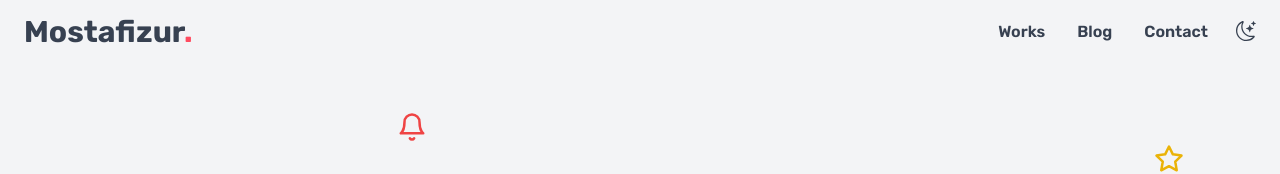
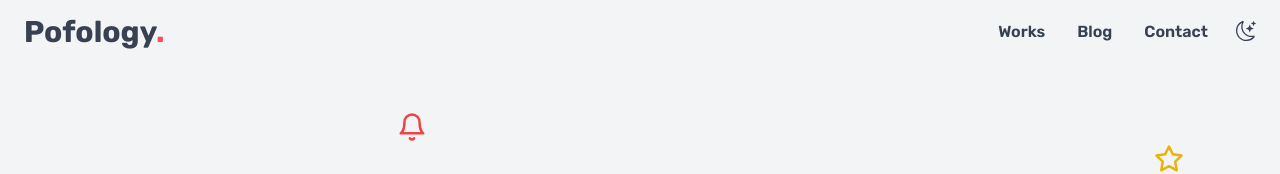
Before and after one commit to mostafizurhimself/getprofile, a Next.js app in the folder pofology/: page / in a window 1280 px wide. Shown: the top 174 px of the page. Built offline with nearby package versions, Linux system fonts and the light colour scheme.

Commit message:
Update some config

```diff
--- a/pofology/src/components/partials/Menu.tsx
+++ b/pofology/src/components/partials/Menu.tsx
@@ -16,7 +16,7 @@ const Menu = () => {
       <div className="mx-auto flex h-16 max-w-7xl items-center px-4 md:px-6">
         <Link href="/">
           <a className="text-3xl  font-bold">
-            <span>Mostafizur</span>
+            <span>Pofology</span>
             <span className="text-primary-500">.</span>
           </a>
         </Link>
@@ -127,7 +127,7 @@ const Menu = () => {
                 <div className="border-b px-2 pb-4 dark:border-gray-700">
                   <Link href="/">
                     <a className="text-3xl  font-bold">
-                      <span>Mostafizur</span>
+                      <span>Pofology</span>
                       <span className="text-primary-500">.</span>
                     </a>
                   </Link>
--- a/pofology/src/layouts/AppLayout.tsx
+++ b/pofology/src/layouts/AppLayout.tsx
@@ -11,7 +11,7 @@ interface Props {
 }
 
 const AppLayout: React.FC<Props> = ({ children, title }) => {
-  const pageTitle = title ? `${title} | GetProfile` : 'GetProfile';
+  const pageTitle = title ? `${title} | Pofology` : 'Pofology';
   return (
     <>
       <Head>
--- a/pofology/tailwind.config.js
+++ b/pofology/tailwind.config.js
@@ -7,7 +7,7 @@ module.exports = {
     "./src/layouts/**/*.{js,ts,jsx,tsx}",
     "./src/components/**/*.{js,ts,jsx,tsx}",
   ],
-  darkMode: 'class',
+  darkMode: 'media',
   theme: {
     screens: {
       'xs': '475px',
```
Also changed, not shown: 1 other file (tests, documents, lock files or other folders).
